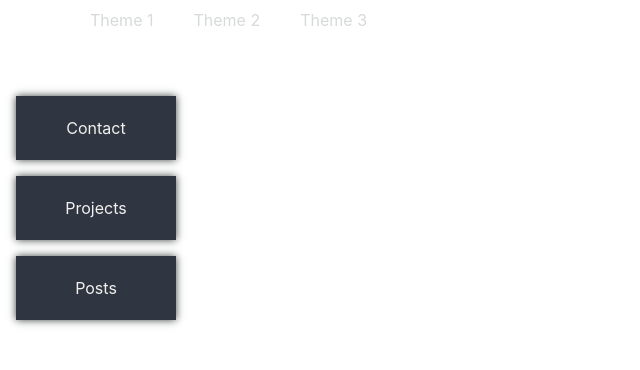
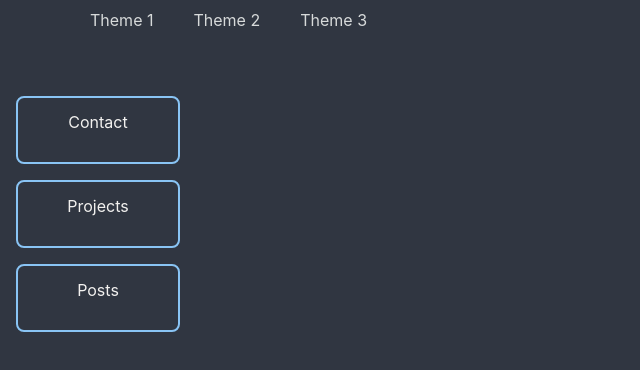
Before and after one commit to TYLER-JM/personal-homepage, a React (Create React App) app: page / in a window 1280 px wide. Shown: the top 370 px of the page, without its empty margins (0-640 px from the left). Built offline with nearby package versions, Linux system fonts and the light colour scheme.

Commit message:
works on hover state of menu buttons

```diff
--- a/src/styles/contentList.scss
+++ b/src/styles/contentList.scss
@@ -6,24 +6,46 @@
   flex-direction: row;
 
   .content-item {
-    border-radius: 0;
-    height: 4em;
-    width: 10em;
-    margin: 1em;
-    box-shadow: 0px 0px 8px rgb(61, 66, 67);
-    // background-color: rgb(215, 218, 218);
-    background-color: $background;
+    position: relative;
+    border-radius: 8px;
+    transition: all 0.5s;
+    height: 4rem;
+    width: 10rem;
+    margin: 1rem;
+    // box-shadow: 0px 0px 8px rgb(61, 66, 67);
+    // background-color: $background;
+    border: 2px solid $highlight;
     color: $text;
+    font-size: 1rem;
     display: flex;
     justify-content: center;
     align-items: center;
-    p {
-      height: max-content;
-      margin: 0;
+    span {
+      z-index: 20;
+      // height: max-content;
+      // margin: 0;
     }
+    &:after {
+      background: #fff;
+      content: "";
+      height: 155px;
+      left: -75px;
+      opacity: .2;
+      position: absolute;
+      top: -50px;
+      transform: rotate(35deg);
+      transition: all 550ms cubic-bezier(0.19, 1, 0.22, 1);
+      width: 50px;
+      z-index: -10;
+    }
+
   }
   .content-item:hover {
     cursor: pointer;
+    &:after {
+      left: 120%;
+      transition: all 550ms cubic-bezier(0.19, 1, 0.22, 1);
+    }
   }
   div.top {
     display: default;
--- a/src/styles/home.scss
+++ b/src/styles/home.scss
@@ -1,9 +1,12 @@
+@import './palette.scss';
+
 * {
   margin-top: 0px;
 }
 .container {
   height: 100vh;
-  background-color: #fff;
+  // background-color: #fff;
+  background-color: $background;
   color: rgb(215, 218, 218);
   // text-transform: uppercase;
   display: grid;
--- a/src/styles/navbar.scss
+++ b/src/styles/navbar.scss
@@ -1,6 +1,9 @@
+@import './palette.scss';
+
 .themes {
   grid-area: 1/1/2/3;
   padding: 10px;
+  background: $background;
 }
 ul {
   list-style-type: none;
--- a/src/styles/palette.scss
+++ b/src/styles/palette.scss
@@ -1,2 +1,3 @@
 $background: #303641;
 $text: #f2f1ef;
+$highlight: #89c4f4;
```
